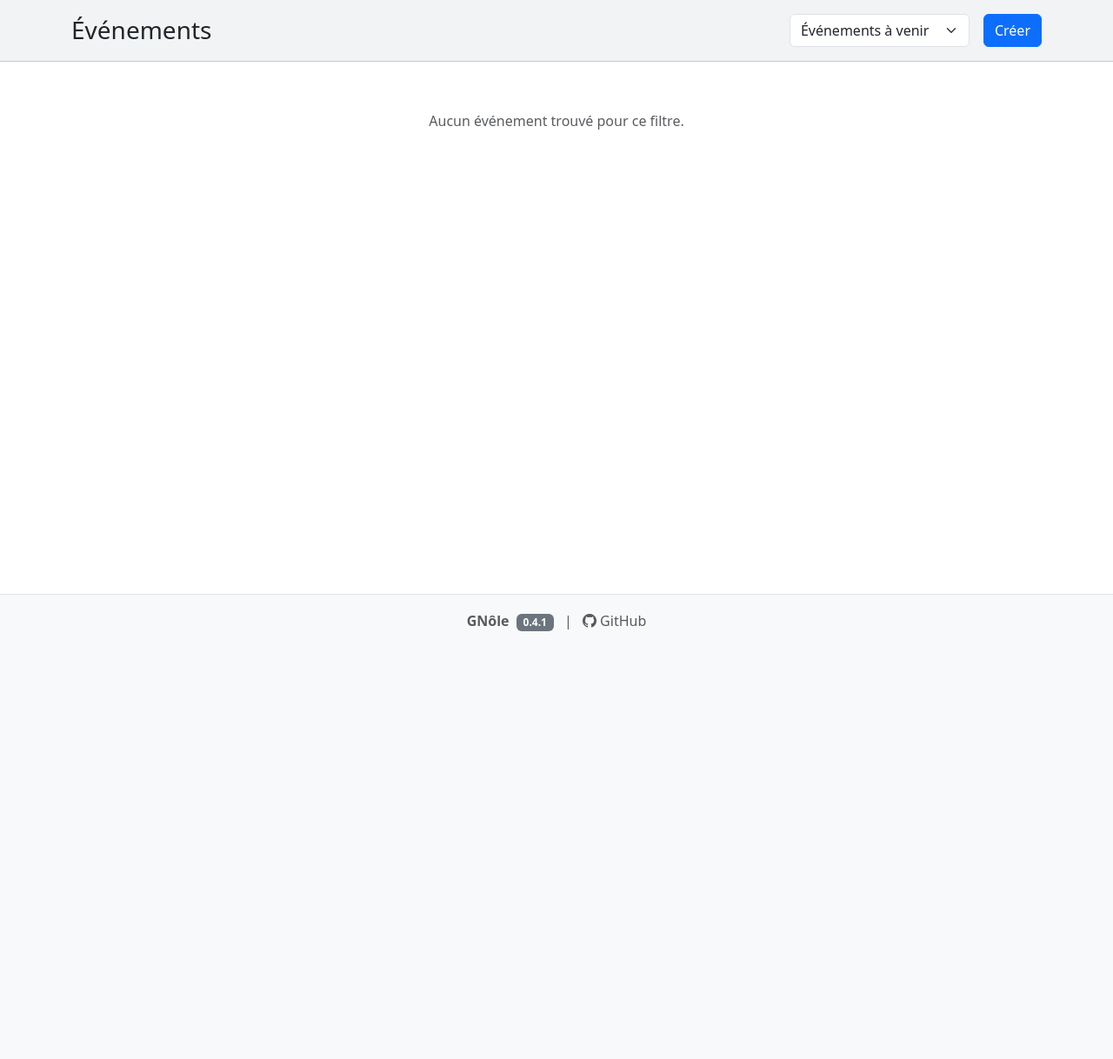
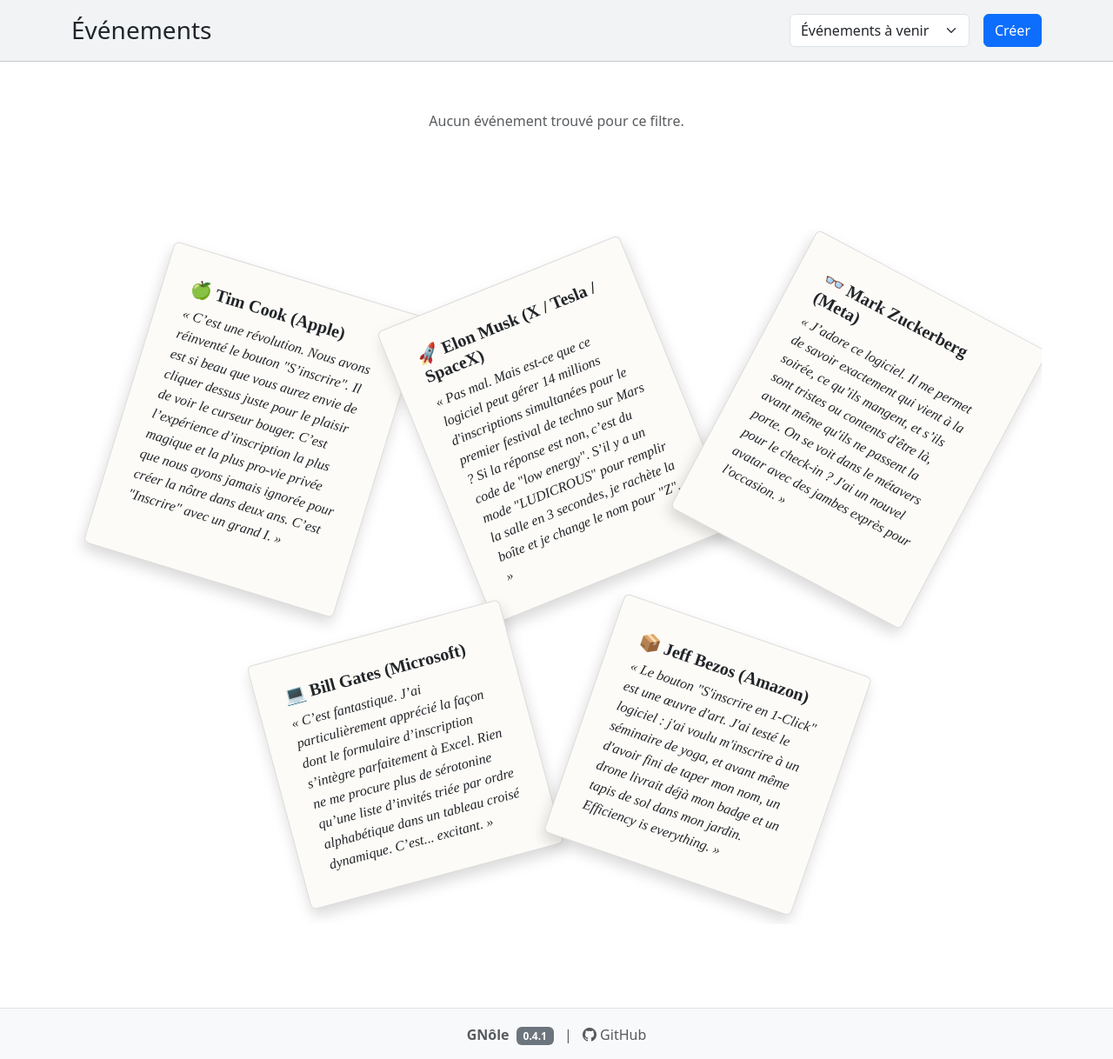
Before and after one commit to Pommovore/gnmanager, a Flask app: page /dashboard in a window 1280 px wide. Shown: the part 58-1276 px from the top of the page at 87% size. Before the commit the page ends 784 px from the top, so only its background shows below. Run offline with Flask 3, Linux system fonts and the light colour scheme; the visitor is signed in with stand-in values (Sample User, id 1); data that the repository does not hold is empty; some libraries are stand-ins or nearby versions.

Commit message:
evolutions mineures

```diff
--- a/templates/dashboard.html
+++ b/templates/dashboard.html
@@ -103,6 +103,74 @@
     {% endfor %}
 </div>
 
-<link rel="stylesheet" href="{{ url_for('static', filename='css/dashboard.css') }}">
-<script src="{{ url_for('static', filename='js/dashboard.js') }}"></script>
-{% endblock %}
+{% if events|length < 3 %} <div class="mt-5 pt-5 pb-5">
+    <div class="d-flex flex-wrap justify-content-center gap-5 position-relative"
+        style="overflow: hidden; padding: 50px;">
+
+        <!-- Tim Cook -->
+        <div class="card p-3 shadow text-dark"
+            style="max-width: 300px; transform: rotate(17deg); background-color: #fdfbf7; border: 1px solid #ddd; font-family: 'Times New Roman', serif;">
+            <div class="card-body">
+                <h5 class="card-title fw-bold">🍏 Tim Cook (Apple)</h5>
+                <p class="card-text fst-italic">« C’est une révolution. Nous avons réinventé le bouton "S’inscrire". Il
+                    est si beau que vous aurez envie de cliquer dessus juste pour le plaisir de voir le curseur bouger.
+                    C’est l’expérience d’inscription la plus magique et la plus pro-vie privée que nous ayons jamais
+                    ignorée pour créer la nôtre dans deux ans. C’est "Inscrire" avec un grand I. »</p>
+            </div>
+        </div>
+
+        <!-- Elon Musk -->
+        <div class="card p-3 shadow text-dark"
+            style="max-width: 300px; transform: rotate(-22deg); background-color: #fdfbf7; border: 1px solid #ddd; font-family: 'Times New Roman', serif;">
+            <div class="card-body">
+                <h5 class="card-title fw-bold">🚀 Elon Musk (X / Tesla / SpaceX)</h5>
+                <p class="card-text fst-italic">« Pas mal. Mais est-ce que ce logiciel peut gérer 14 millions
+                    d'inscriptions simultanées pour le premier festival de techno sur Mars ? Si la réponse est non,
+                    c’est du code de "low energy". S’il y a un mode "LUDICROUS" pour remplir la salle en 3 secondes, je
+                    rachète la boîte et je change le nom pour "Z". »</p>
+            </div>
+        </div>
+
+        <!-- Mark Zuckerberg -->
+        <div class="card p-3 shadow text-dark"
+            style="max-width: 300px; transform: rotate(28deg); background-color: #fdfbf7; border: 1px solid #ddd; font-family: 'Times New Roman', serif;">
+            <div class="card-body">
+                <h5 class="card-title fw-bold">👓 Mark Zuckerberg (Meta)</h5>
+                <p class="card-text fst-italic">« J’adore ce logiciel. Il me permet de savoir exactement qui vient à la
+                    soirée, ce qu’ils mangent, et s’ils sont tristes ou contents d'être là, avant même qu'ils ne passent
+                    la porte. On se voit dans le métavers pour le check-in ? J'ai un nouvel avatar avec des jambes
+                    exprès pour l'occasion. »</p>
+            </div>
+        </div>
+
+        <!-- Bill Gates -->
+        <div class="card p-3 shadow text-dark"
+            style="max-width: 300px; transform: rotate(-15deg); background-color: #fdfbf7; border: 1px solid #ddd; font-family: 'Times New Roman', serif;">
+            <div class="card-body">
+                <h5 class="card-title fw-bold">💻 Bill Gates (Microsoft)</h5>
+                <p class="card-text fst-italic">« C’est fantastique. J’ai particulièrement apprécié la façon dont le
+                    formulaire d’inscription s’intègre parfaitement à Excel. Rien ne me procure plus de sérotonine
+                    qu’une liste d’invités triée par ordre alphabétique dans un tableau croisé dynamique. C’est...
+                    excitant. »</p>
+            </div>
+        </div>
+
+        <!-- Jeff Bezos -->
+        <div class="card p-3 shadow text-dark"
+            style="max-width: 300px; transform: rotate(19deg); background-color: #fdfbf7; border: 1px solid #ddd; font-family: 'Times New Roman', serif;">
+            <div class="card-body">
+                <h5 class="card-title fw-bold">📦 Jeff Bezos (Amazon)</h5>
+                <p class="card-text fst-italic">« Le bouton "S'inscrire en 1-Click" est une œuvre d'art. J'ai testé le
+                    logiciel : j'ai voulu m'inscrire à un séminaire de yoga, et avant même d'avoir fini de taper mon
+                    nom, un drone livrait déjà mon badge et un tapis de sol dans mon jardin. Efficiency is everything. »
+                </p>
+            </div>
+        </div>
+
+    </div>
+    </div>
+    {% endif %}
+
+    <link rel="stylesheet" href="{{ url_for('static', filename='css/dashboard.css') }}">
+    <script src="{{ url_for('static', filename='js/dashboard.js') }}"></script>
+    {% endblock %}
```
Also changed, not shown: manage_db.py (+22 -2 lines), update_deploy.py (+18 -1 lines).
